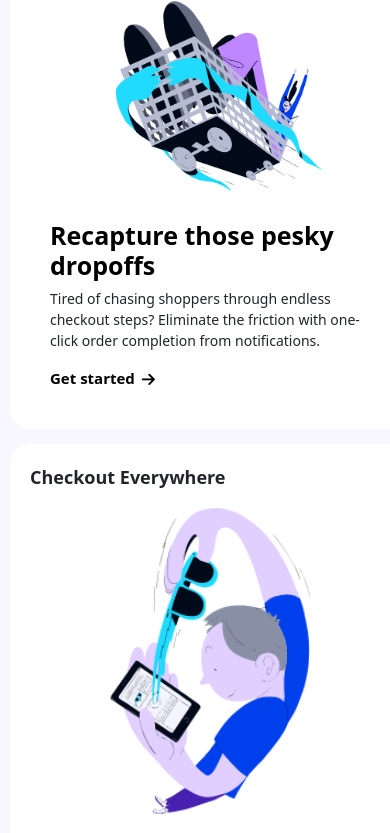
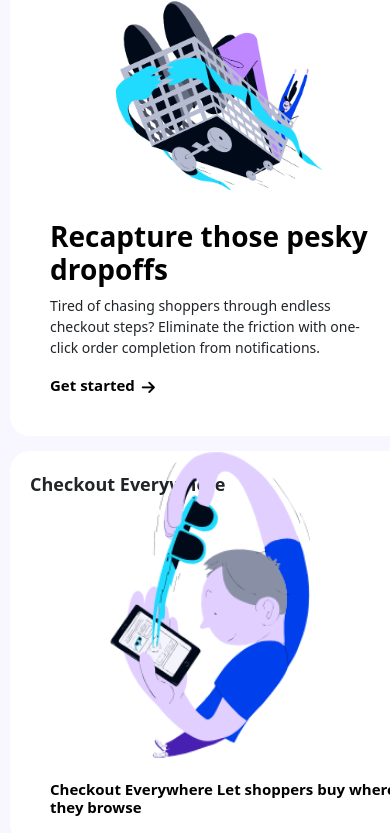
Before and after one commit to sholyjay/SQI-LV-1-Project, a plain HTML site: page index.html in a window 390 px wide. Shown: the part 10826-11659 px from the top of the page. Drawn offline with nearby package versions, Linux system fonts and the light colour scheme.

Commit message:
index.html

```diff
--- a/index.html
+++ b/index.html
@@ -12,7 +12,6 @@
     <div class="d-flex">
         <div class="kind">
         </div>
-
         <div class="business-wraper">
             <a href="#">For Businesses</p></a>
         </div>
@@ -422,7 +421,7 @@
                         </div>
                         <div class="scate-wraper d-flex">
                             <div class="scate">
-                                <h1 style="font-size: 25px; font-weight: 700; color: black;">Recapture <br class="kofi"> those pesky <br class="kofi"> dropoffs</h1>
+                                <h1 style="font-weight: 700; color: black;">Recapture <br class="kofi"> those pesky <br class="kofi"> dropoffs</h1>
                                 <P>Tired of chasing shoppers <br class="kofi"> through endless checkout <br class="kofi"> steps? Eliminate the friction <br class="kofi"> with one-click order <br class="kofi"> completion from notifications.</P>
                                 <button class="btn7 d-flex align-items-center justify-content-flex-end">Get started
                                     <i class="fa-solid fa-arrow-right" style="font-size: 15px; padding-top: 4px; padding-left: 15px;"></i>
@@ -439,19 +438,19 @@
             <div>
                 <a href="#" class="card-link d-flex text-decoration-none">
                     <div class="carts-container-1">
-                        <div class="seg-1" style="padding: 20px 0 0 20px; font-size: 18px; font-weight: 600;">
+                        <div class="seg-1 position-absolute"  style="padding: 20px 0 0 20px; font-size: 18px; font-weight: 600;">
                             <p>Checkout Everywhere</p>
                         </div>
                         <div class="scate-wraper-1 d-flex">
                             <div class="scate-1">
-                                <h1 style="font-size: 25px; font-weight: 700; color: black;">Checkout Everywhere Let shoppers <br class="kofi"> buy where they browse</h1>
+                                <h1 style="font-weight: 700; color: black;">Checkout Everywhere Let shoppers <br class="kofi"> buy where they browse</h1>
                                 <p>Improve your marketing performance <br class="kofi"> by creating a “buy now” experience <br class="kofi"> from any shopper touch point.</p>
                                 <button class="btn7">More about Checkout Everywhere
                                     <i class="fa-solid fa-arrow-right" style="font-size: 15px; padding-top: 4px; padding-left: 15px;"></i>
                                 </button>
                             </div>
-                            <div class="scating-1">
-                                <img src="Multimedia/checkout_anywhere.png" alt="" width="160px">
+                            <div class="scating-1 position-relative">
+                                <img src="Multimedia/checkout_anywhere.png" alt="" width="220px">
                             </div>
                         </div>
 
--- a/style.css
+++ b/style.css
@@ -669,6 +669,7 @@ input[type="radio"] {
   padding: 220px 0 0 20px;
 }
 .scate-1{padding: 0 0 0 20px;}
+.scate, .scate-1 h1 {font-size: 25px; }
 .btn7 {
   border: none;
   color: black;
@@ -691,11 +692,11 @@ input[type="radio"] {
 }
 .card-link-1{color: inherit;}
 .carts-container-1{
-  padding-bottom: 20px; width: 340px;
+  padding-bottom: 20px; width: 360px;
   background-color: white; border-radius: 20px;
 }
 .scating-1 img{
-  margin-left: 90px; transition: transform 0.4s ease;
+  margin-left: 130px; padding-top: 10px; transition: transform 0.4s ease;
 }
 .carts-container-1:hover .scating-1 img {
   transform: scale(1.05);
@@ -882,7 +883,7 @@ input[type="radio"] {
     display: none;
   }
   .scate{
-    padding: 252px 0 0 20px;
+    padding: 290px 0 0 20px;
   }
 }
 @media screen and (max-width: 1024px) {
@@ -998,7 +999,7 @@ input[type="radio"] {
   .scating img{
     width: 280px; padding-top: 110px;
   }
-  .scate{ padding-top: 228px;}
+  .scate{ padding-top: 267px;}
   .scate-wraper {
     gap: 0px;
   }
@@ -1204,42 +1205,27 @@ input[type="radio"] {
     width: 230px; padding-top: 140px;
   }
   .carts-container{
-    width: 430px;
+    width: 389px;
   }
   .scating-1 img {
-    width: 145px;
-    margin-left: 80px; padding: 0;
-  }
-  .carts-container-1 {width: 274px;}
+    width: 145px; margin-left: 91px; padding:30px 0 0 0;
+  }
+  .carts-container-1 {width: 243px;}
   .scate h1 {
       font-size: 18px;
   }
   .scate p{
     font-size: 14px;
   }
-  .scate{ padding-top: 205px;}
+  .scate{ padding-top: 181px;}
   .scate-1{padding: 0 0 0 20px;}
-  .scate-1 p{
-    font-size: 14px;
-  }
-  .scate-1 h1 {
-    font-size: 18px;
-  }
-  .global-scating {
-    padding: 60px 20px 0 10px;
-  }
-  .casual h1 {
-    font-size: 38px;
-  }
-  .foot-loot h4 {
-      font-size: 16px;
-  }
-  .foot-wrap {
-    padding: 0 22px 0 10px;
-  }
-  .foot-cook a, .foot-cook-1 a, .foot-cook-2  a{
-    font-size: 14px;
-  }
+  .scate-1 p{font-size: 14px;}
+  .scate, .scate-1 h1{font-size: 15px;}
+  .global-scating {padding: 60px 20px 0 10px;}
+  .casual h1 {font-size: 38px;}
+  .foot-loot h4 {font-size: 16px;}
+  .foot-wrap {padding: 0 22px 0 10px;}
+  .foot-cook a, .foot-cook-1 a, .foot-cook-2  a{font-size: 14px;}
   .foot-cook li, .foot-cook-1 li, .foot-cook-2 li{
     margin-bottom: 5px;
   }
```
